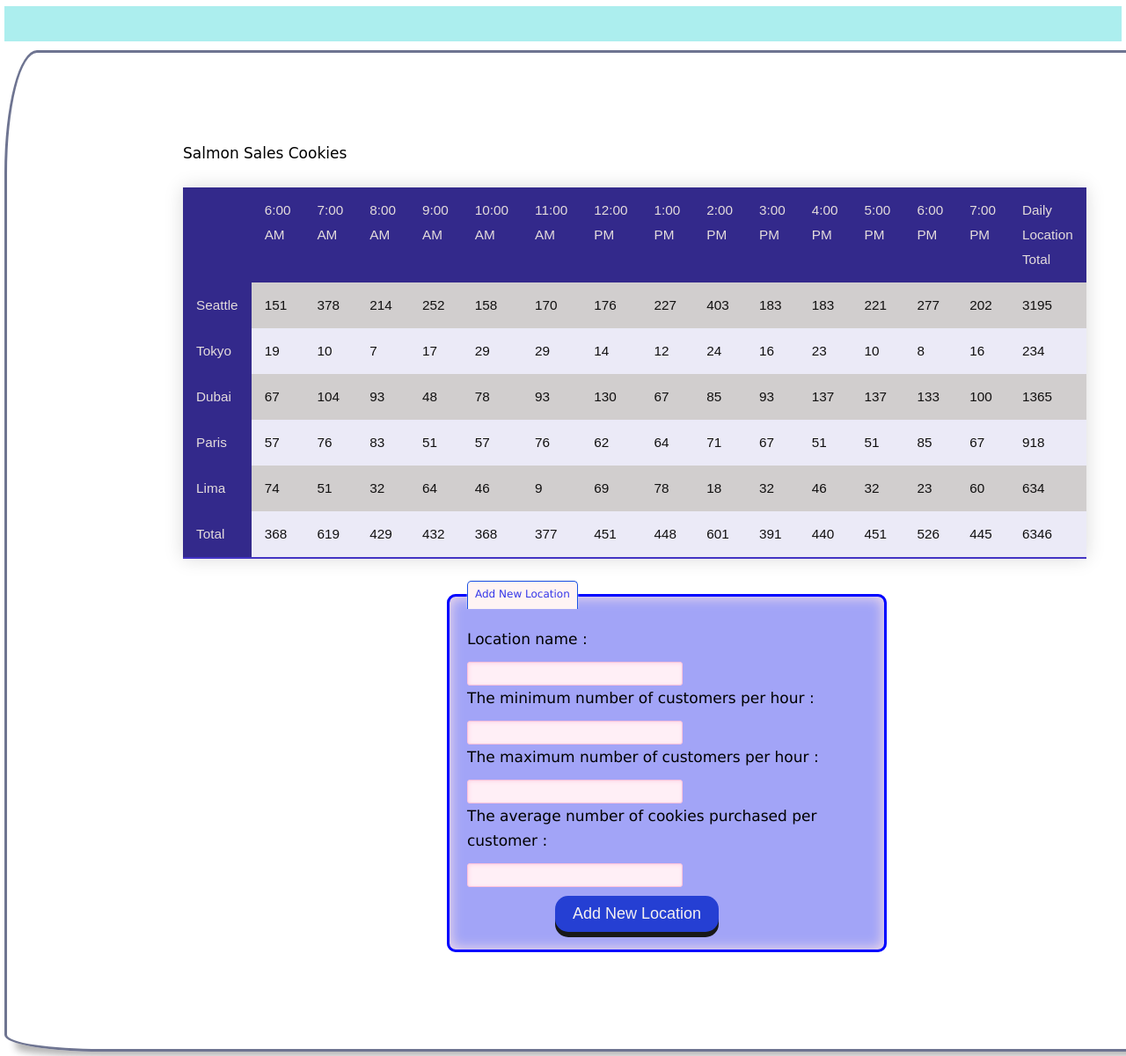
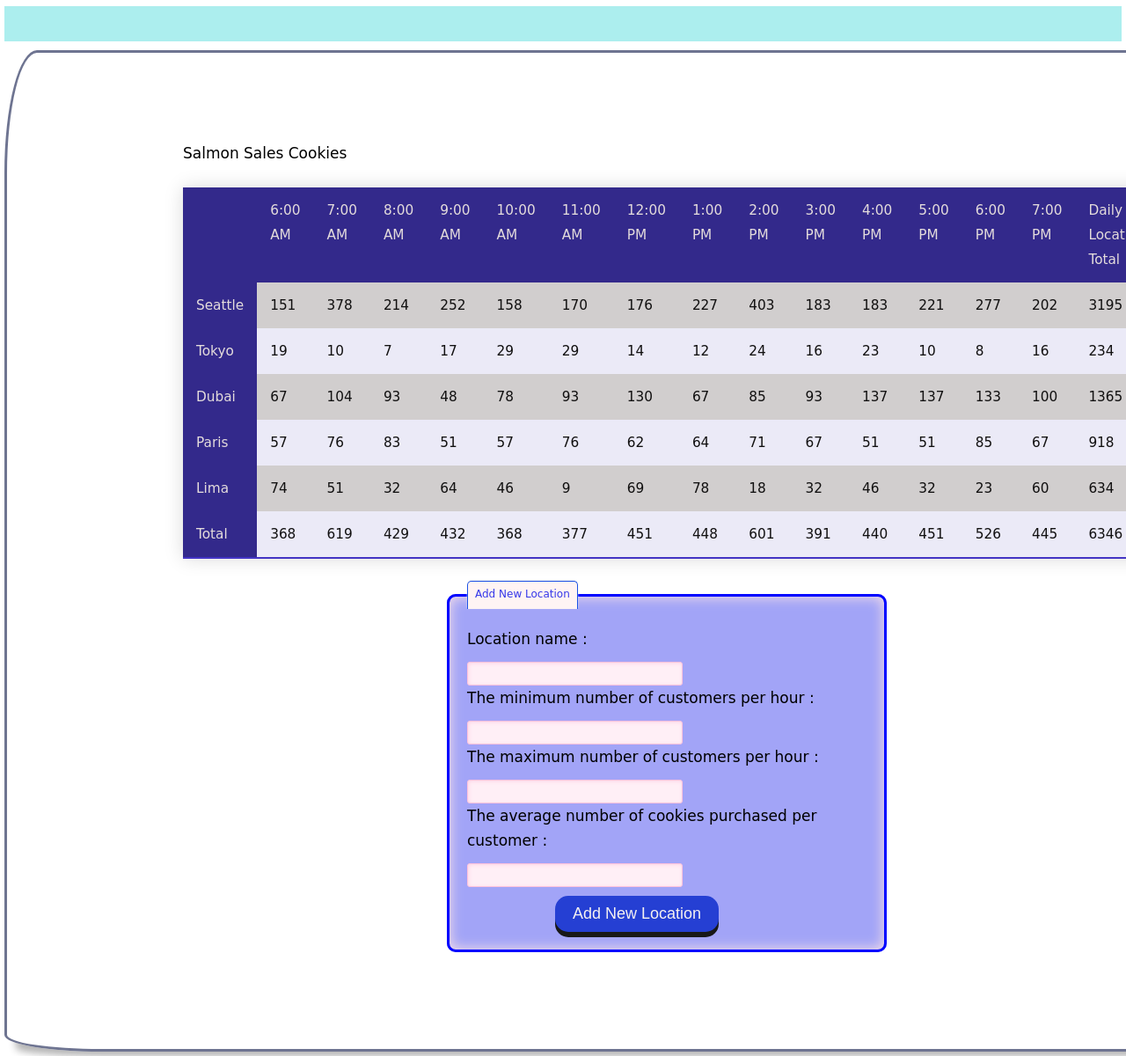
Before and after one commit to HassanHamdanDev/cookie-stand, a plain HTML site: page sales.html in a window 1280 px wide. Shown: the part 89-1289 px from the top of the page at 88% size. Drawn offline with Linux system fonts and the light colour scheme.

Commit message:
finish the cookies

```diff
--- a/css/style.css
+++ b/css/style.css
@@ -1,5 +1,6 @@
 body {
-  font-family: 'Lobster', cursive;  margin: 5px;
+  font-family: 'Lobster', cursive;
+  margin: 5px;
 }
 
 main {
@@ -184,6 +185,7 @@ pre {
 }
 
 .container-sales {
+  font-family: 'Permanent Marker', cursive;
   border-top-left-radius: 37px 140px;
   border-top-right-radius: 23px 130px;
   border-bottom-left-radius: 110px 19px;
@@ -231,7 +233,7 @@ table {
   border-collapse: collapse;
   margin: 25px 0;
   font-size: 0.9em;
-  font-family: sans-serif;
+  font-family: 'Permanent Marker', cursive;
   min-width: 400px;
   box-shadow: 0 0 20px rgba(0, 0, 0, 0.15);
 }
@@ -290,7 +292,7 @@ dl {
 
 .form-style {
   max-width: 500px;
-  font-family: "Lucida Sans Unicode", "Lucida Grande", sans-serif;
+  font-family: 'Merienda', cursive;
 }
 
 .form-style label {
```
